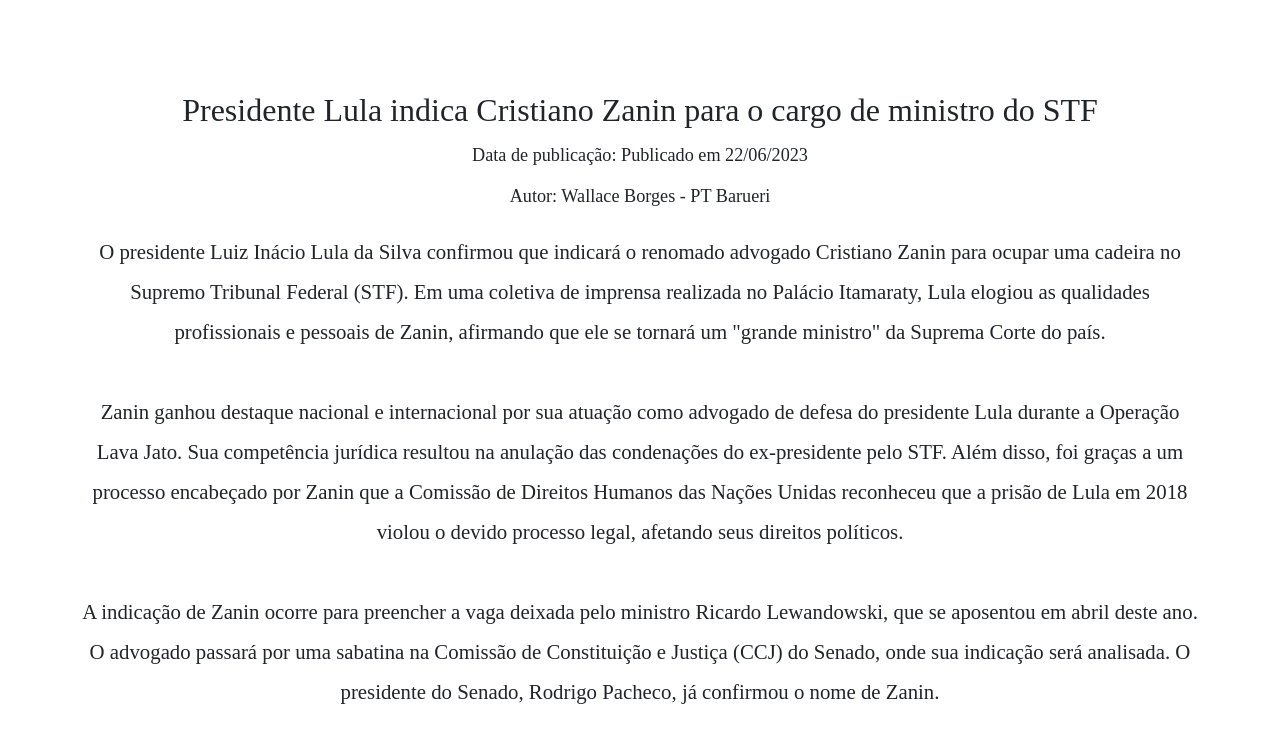
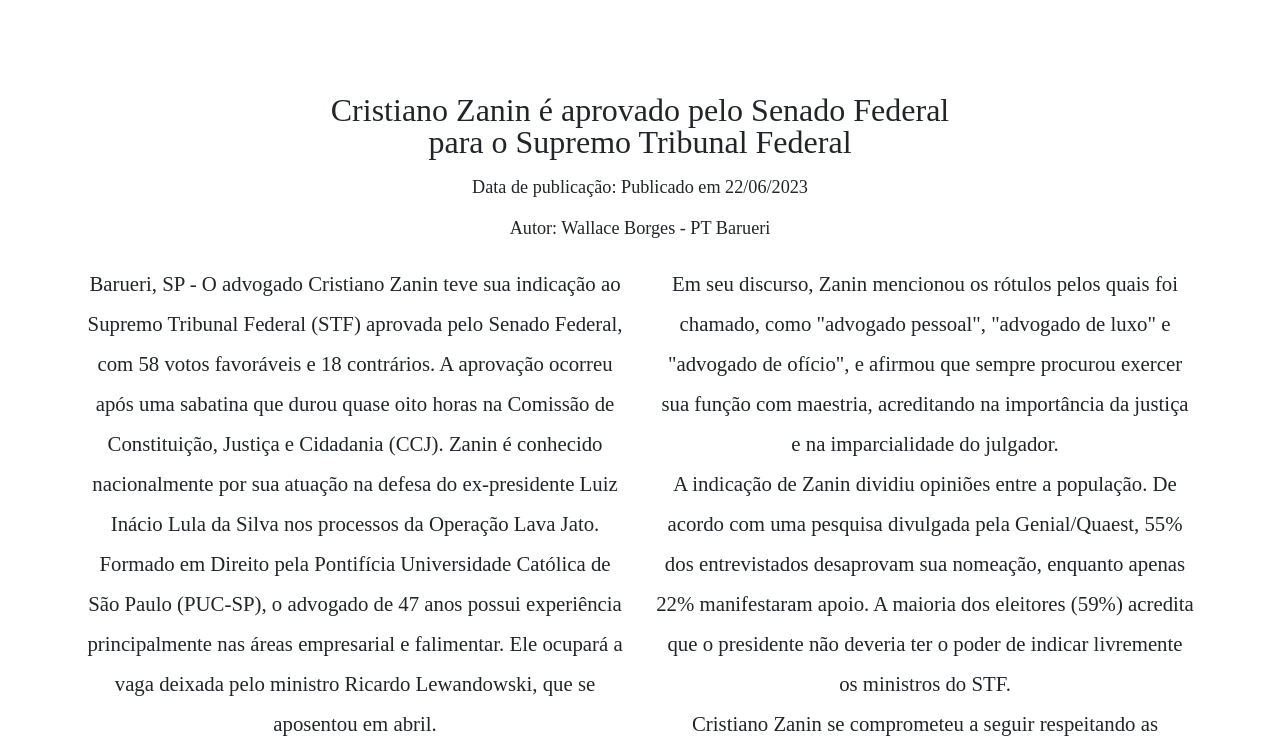
Before and after one commit to wallacebhorges/camaradawallace, a plain HTML site: page noticias.html in a window 1280 px wide. Shown: the part 1064-1818 px from the top of the page. Drawn offline with nearby package versions, Linux system fonts and the light colour scheme; a web font is replaced by a local one.

Commit message:
Nova Notícia
Atualização de notícia e modificação de código JavaScript sobre data de publicação da matéria.....

```diff
--- a/noticias.html
+++ b/noticias.html
@@ -56,26 +56,58 @@
 
       <div class="py-5">
         <div class="container">
-
-        <div class="col-md-12">
-          <h1>Presidente Lula indica Cristiano Zanin para o cargo de ministro do STF</h1>
+            <h1>Cristiano Zanin é aprovado pelo Senado Federal
+              <br>
+              para o Supremo Tribunal Federal</h1>
             <p><small>Data de publicação: <span id="data-publicacao"></span></small>
               <br>
               <small>Autor: Wallace Borges - PT Barueri</small>
             </p>
-          <p>
-            O presidente Luiz Inácio Lula da Silva confirmou que indicará o renomado advogado Cristiano Zanin para ocupar uma cadeira no Supremo Tribunal Federal (STF). Em uma coletiva de imprensa realizada no Palácio Itamaraty, Lula elogiou as qualidades profissionais e pessoais de Zanin, afirmando que ele se tornará um "grande ministro" da Suprema Corte do país.
-            <br><br>
-            Zanin ganhou destaque nacional e internacional por sua atuação como advogado de defesa do presidente Lula durante a Operação Lava Jato. Sua competência jurídica resultou na anulação das condenações do ex-presidente pelo STF. Além disso, foi graças a um processo encabeçado por Zanin que a Comissão de Direitos Humanos das Nações Unidas reconheceu que a prisão de Lula em 2018 violou o devido processo legal, afetando seus direitos políticos.
-            <br><br>
-            A indicação de Zanin ocorre para preencher a vaga deixada pelo ministro Ricardo Lewandowski, que se aposentou em abril deste ano. O advogado passará por uma sabatina na Comissão de Constituição e Justiça (CCJ) do Senado, onde sua indicação será analisada. O presidente do Senado, Rodrigo Pacheco, já confirmou o nome de Zanin.
-            <br><br>
-            Após a sabatina, um relator será designado para apresentar um parecer sobre a indicação. Em seguida, será marcada uma data para a votação do parecer na CCJ. Caso seja aprovado pela comissão, o tema será levado ao plenário do Senado, onde será necessário obter o apoio de 41 dos 81 senadores para que Zanin seja nomeado ministro do STF.
-            <br><br>
-            Lula expressou sua confiança de que Zanin será um "excepcional ministro" caso seja aprovado pelo Senado, acrescentando que o Brasil se orgulhará de tê-lo na Suprema Corte. Cristiano Zanin Martins é formado em direito pela Pontifícia Universidade Católica de São Paulo (PUC-SP) e possui expertise em litígios estratégicos e decisivos, tanto nacionais quanto transnacionais. Ele é sócio-fundador do escritório Zanin Martins Advogados e cofundador do Instituto Lawfare, que tem como objetivo analisar casos emblemáticos envolvendo o abuso da lei para fins políticos e militares.
-            <br><br>
-            O processo de indicação de Cristiano Zanin para o STF representa um momento crucial para o panorama jurídico do país. Se confirmado, Zanin se juntará aos demais ministros da Suprema Corte para desempenhar um papel fundamental na definição e interpretação das leis brasileiras. Continuaremos acompanhando de perto o desenrolar desse processo e seus desdobramentos no cenário político e jurídico nacional.
+
+            <div class="row">
+              <div class="col-md-6">
+                <p class="px-1">
+                Barueri, SP - O advogado Cristiano Zanin teve sua indicação ao Supremo Tribunal Federal (STF) aprovada
+                pelo Senado Federal, com 58 votos favoráveis e 18 contrários. A aprovação ocorreu após uma sabatina que
+                durou quase oito horas na Comissão de Constituição, Justiça e Cidadania (CCJ). Zanin é conhecido
+                nacionalmente por sua atuação na defesa do ex-presidente Luiz Inácio Lula da Silva nos processos da
+                Operação Lava Jato.
+                <br>
+                Formado em Direito pela Pontifícia Universidade Católica de São Paulo (PUC-SP), o advogado de 47 anos
+                possui experiência principalmente nas áreas empresarial e falimentar. Ele ocupará a vaga deixada pelo
+                ministro Ricardo Lewandowski, que se aposentou em abril.
+                <br>
+                Durante a sabatina, Zanin foi questionado sobre sua carreira, sua amizade com o presidente Lula e suas
+                posições em relação a temas como combate às drogas, aborto e casamento entre pessoas do mesmo sexo. O
+                advogado enfatizou que acredita que o papel do STF não é legislar, mas sim interpretar a Constituição,
+                destacando que cabe ao Congresso Nacional a função de criar leis.
+                <br>
+                A indicação de Zanin foi alvo de críticas de senadores de oposição, que argumentaram que sua proximidade
+                com o presidente Lula compromete o princípio da impessoalidade. No entanto, Zanin ressaltou que, nos
+                casos em que atuou como advogado, não poderá julgar no STF.
               </p>
+              </div>
+              <div class="col-md-6">
+                <p class="px-1">
+                Em seu discurso, Zanin mencionou os rótulos pelos quais foi chamado, como "advogado pessoal", "advogado
+                de luxo" e "advogado de ofício", e afirmou que sempre procurou exercer sua função com maestria,
+                acreditando na importância da justiça e na imparcialidade do julgador.
+                <br>
+                A indicação de Zanin dividiu opiniões entre a população. De acordo com uma pesquisa divulgada pela
+                Genial/Quaest, 55% dos entrevistados desaprovam sua nomeação, enquanto apenas 22% manifestaram apoio. A
+                maioria dos eleitores (59%) acredita que o presidente não deveria ter o poder de indicar livremente os
+                ministros do STF.
+                <br>
+                Cristiano Zanin se comprometeu a seguir respeitando as instituições democráticas e a Constituição caso
+                seja aprovado como ministro do STF. Ele enfatizou seu compromisso com o direito à vida, a imparcialidade
+                do julgador e o combate à corrupção, ressaltando a importância de se respeitar o devido processo legal.
+                <br>
+                A nomeação de Cristiano Zanin para o STF gera expectativas sobre seu posicionamento em futuros
+                julgamentos de casos relevantes e de impacto na sociedade brasileira. Sua trajetória como advogado de
+                defesa em processos de grande repercussão e sua relação próxima com o ex-presidente Lula levantam
+                questionamentos sobre sua imparcialidade, tornando seu desempenho no tribunal alvo de atenção e análise.
+              </p>
+              </div>
             </div>
 
         </div>
@@ -94,19 +126,17 @@
     crossorigin="anonymous"></script>
 
     <script>
-      function exibirDataPublicacao() {
-        const dataAtual = new Date();
-        const dia = String(dataAtual.getDate()).padStart(2, '0');
-        const mes = String(dataAtual.getMonth() + 1).padStart(2, '0'); // Lembre-se que o mês começa em 0
-        const ano = dataAtual.getFullYear();
+      const dataPublicacao = new Date(); // Obtém a data atual no momento da publicação
 
-        const dataPublicacao = `${dia}/${mes}/${ano}`;
+      const dia = String(dataPublicacao.getDate()).padStart(2, '0');
+      const mes = String(dataPublicacao.getMonth() + 1).padStart(2, '0'); // Lembre-se que o mês começa em 0
+      const ano = dataPublicacao.getFullYear();
 
-        document.getElementById('data-publicacao').textContent = `Publicado em ${dataPublicacao}`;
-      }
+      const dataFormatada = `${dia}/${mes}/${ano}`;
 
-      exibirDataPublicacao();
+      document.getElementById('data-publicacao').textContent = `Publicado em ${dataFormatada}`;
     </script>
+
 
 </body>
 
```
Lines whose indentation alone changed are shown as unchanged.
